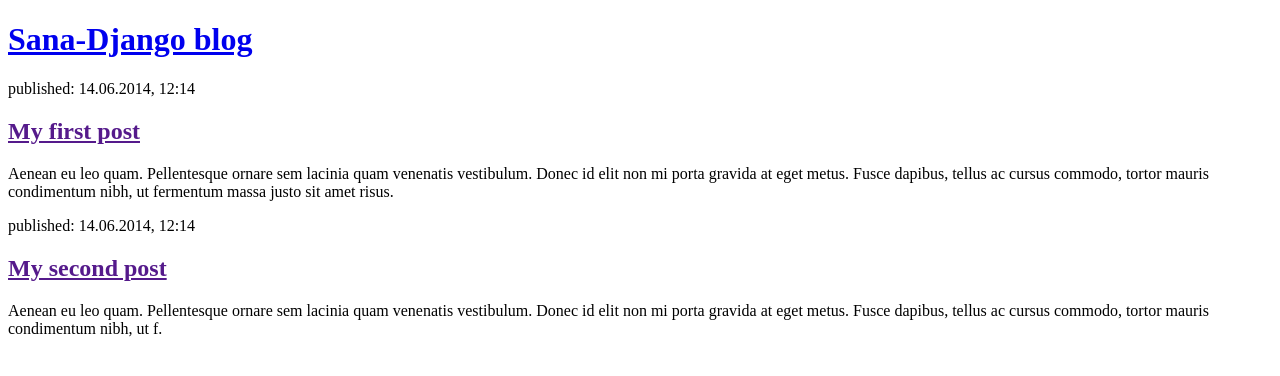
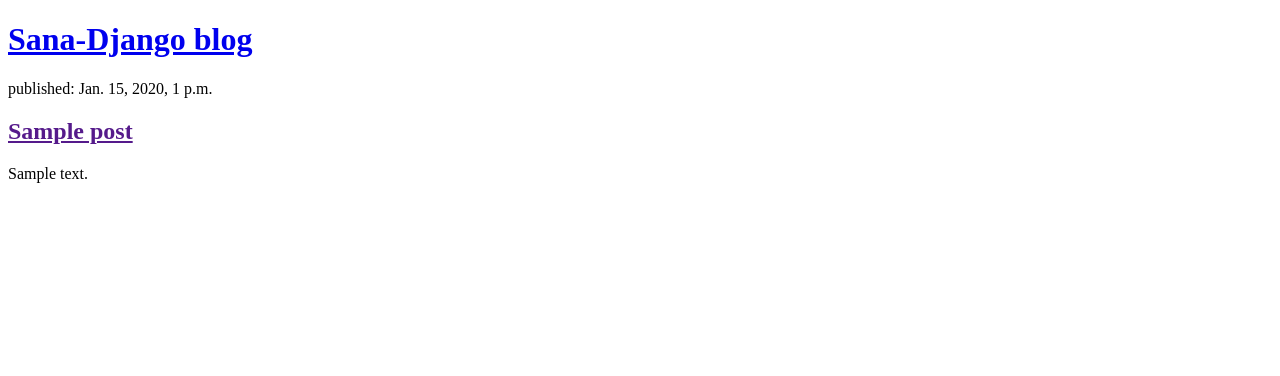
Before and after one commit to Sana451/django-blog, a Django app: page / in a window 1280 px wide. Shown: the top 376 px of the page. Run offline with Django 3.2, Linux system fonts and the light colour scheme; tables that the repository leaves empty hold one stand-in row (values such as "Sample post").

Commit message:
Шаблон теперь отображает все опубликованные посты

```diff
--- a/blog/templates/blog/post_list.html
+++ b/blog/templates/blog/post_list.html
@@ -8,20 +8,18 @@
 <header>
     <h1><a href="/">Sana-Django blog</a></h1>
 </header>
-
-<article>
-    <time>published: 14.06.2014, 12:14</time>
-    <h2><a href="">My first post</a></h2>
-    <p>Aenean eu leo quam. Pellentesque ornare sem lacinia quam venenatis vestibulum. Donec id elit non mi porta gravida
-        at eget metus. Fusce dapibus, tellus ac cursus commodo, tortor mauris condimentum nibh, ut fermentum massa justo
-        sit amet risus.</p>
-</article>
-
-<article>
-    <time>published: 14.06.2014, 12:14</time>
-    <h2><a href="">My second post</a></h2>
-    <p>Aenean eu leo quam. Pellentesque ornare sem lacinia quam venenatis vestibulum. Donec id elit non mi porta gravida
-        at eget metus. Fusce dapibus, tellus ac cursus commodo, tortor mauris condimentum nibh, ut f.</p>
-</article>
+{% for post in posts %}
+    <article>
+        <time>
+            published: {{ post.published_date }}
+            <h2>
+                <a href="">{{ post.title }}</a>
+            </h2>
+            <p>
+                {{ post.text|linebreaksbr }}
+            </p>
+        </time>
+    </article>
+{% endfor %}
 </body>
-</html
+</html>
--- a/blog/views.py
+++ b/blog/views.py
@@ -1,5 +1,9 @@
 from django.shortcuts import render
+from django.utils import timezone
+
+from blog.models import Post
 
 
 def post_list(request):
-    return render(request, 'blog/post_list.html', {})
+    posts = Post.objects.filter(published_date__lte=timezone.now()).order_by('published_date')
+    return render(request, 'blog/post_list.html', context={'posts': posts})
```
